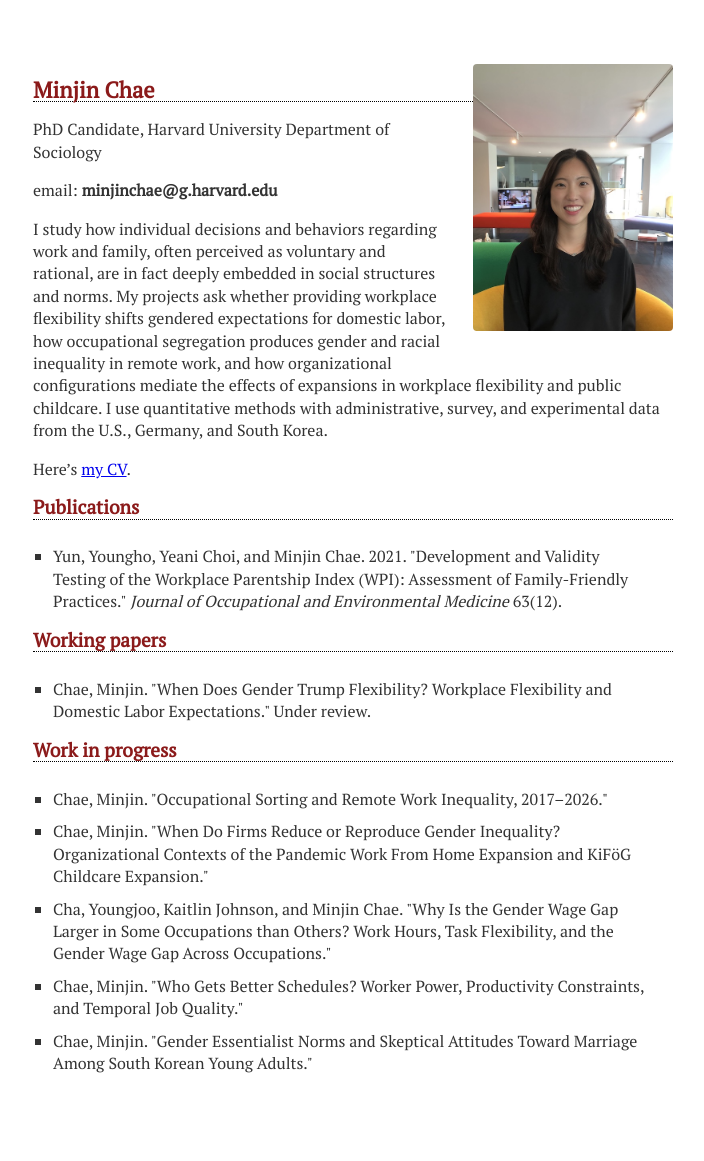
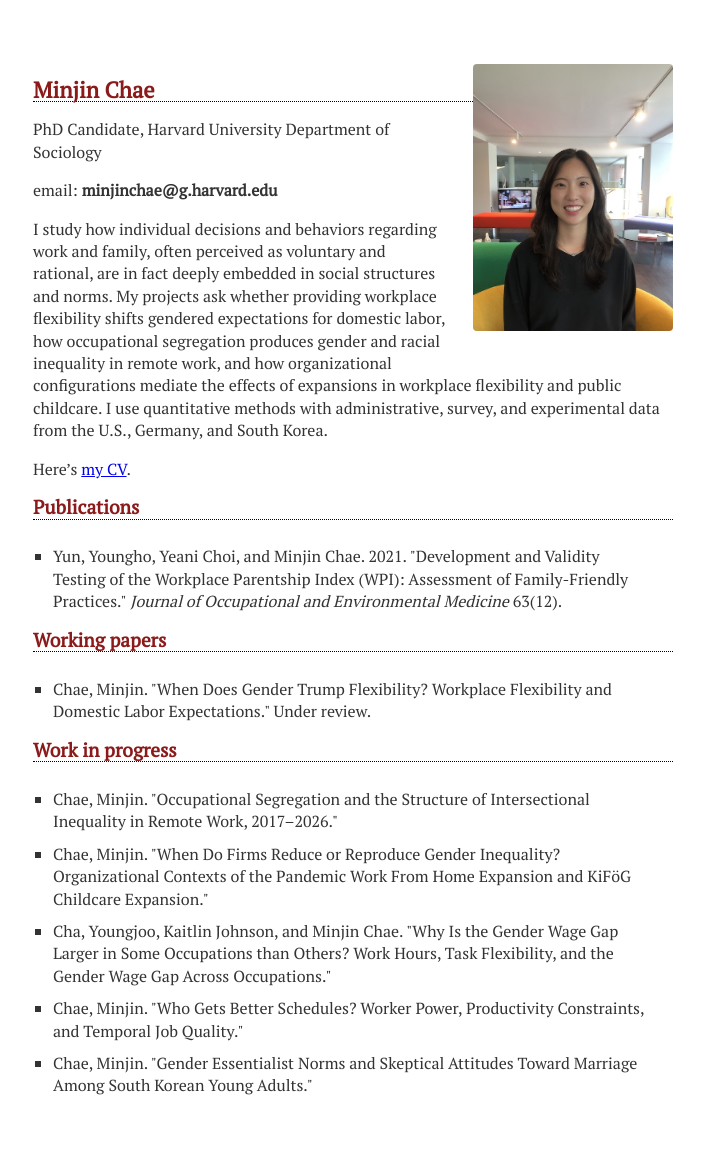
Before and after one commit to chaeminjin/chaeminjin.github.io, a Jekyll site: the page built from index.md, in a window 1280 px wide. Shown: the whole page, without its empty margins (287-991 px from the left). Built offline with Jekyll 4.4.1, drawn with Linux system fonts in a browser that asks for light colours; before the commit the page ends 1138 px from its top, so only the background shows below that.

Commit message:
Polish CV: presentations with months, expanded service, layout fixes
CV changes batched from a long iteration session:

Education
- Add dissertation title and committee under Harvard
- Add MA Sociology 2023; consolidate SNU degrees under one heading

Working papers / Work in progress
- Rename WFH paper to 'Occupational Segregation and the Structure of
  Intersectional Inequality in Remote Work'
- Add 'Who Gets Better Schedules?' and Cha/Johnson/Chae wage gap paper
  to Work in progress

Presentations
- Italicize talk titles (no quotes) and add medskip between blocks
- Drop award sub-bullets
- Add Occupational Segregation block with ASA + RC28 NYC 2026
- Add new venues to Workplace Flexibility block (AOM Philadelphia,
  WFRN Montreal, RC28 Seville, ASA Chicago, ICWFC Bielefeld, Korean
  Sociological Conference)
- Add months to all entries; fix ASA Philadelphia year (2024 -> 2023)
- Add 'US' to Philadelphia entries; rename Korean Young Adults ->
  South Korean Young Adults

Grants & Awards
- Capitalize 'Awards'; reorder so 2026 entries come first with travel
  grants placed after non-travel within each year
- Add Graduate Seed Grant 1k 2026, GSAS GSC Summer Research Grant 1k
  2026, Teaching Certificate Bok Center 2026
- Extend travel grants to 2024-2026 and 2022-2026
- Drop '(GSC)' from Summer Research Grant entry
- Fix typo: 'Youth Paper' -> 'Student Paper Competition'

Service
- Add Reviewer line for Population Research and Policy Review and
  Sociological Forum
- Replace two separate Member lines with combined Member line listing
  ASA, AOM, WFRN, and RC28

References
- Add emails for Pedulla, Schneider, Killewald with mailto links

Layout
- Switch cvsection from marginpar to llap-positioned label so labels
  anchor reliably (especially before tabulars)
- Smash the label parbox so wrapped labels don't push body lines apart
- Use tabular[t] in References so label anchors at first row

Site (index.md)
- Same paper titles, working papers, work in progress as the CV

Co-Authored-By: Claude Opus 4.7 (1M context) <noreply@anthropic.com>

```diff
--- a/index.md
+++ b/index.md
@@ -32,7 +32,7 @@ Here's [my CV](Chae_CV.pdf).
 ## Work in progress
 
 <ul class="publications">
-  <li>Chae, Minjin. "Occupational Sorting and Remote Work Inequality, 2017&ndash;2026."</li>
+  <li>Chae, Minjin. "Occupational Segregation and the Structure of Intersectional Inequality in Remote Work, 2017&ndash;2026."</li>
   <li>Chae, Minjin. "When Do Firms Reduce or Reproduce Gender Inequality? Organizational Contexts of the Pandemic Work From Home Expansion and KiF&ouml;G Childcare Expansion."</li>
   <li>Cha, Youngjoo, Kaitlin Johnson, and Minjin Chae. "Why Is the Gender Wage Gap Larger in Some Occupations than Others? Work Hours, Task Flexibility, and the Gender Wage Gap Across Occupations."</li>
   <li>Chae, Minjin. "Who Gets Better Schedules? Worker Power, Productivity Constraints, and Temporal Job Quality."</li>
```
Also changed, not shown: 2 other files.
